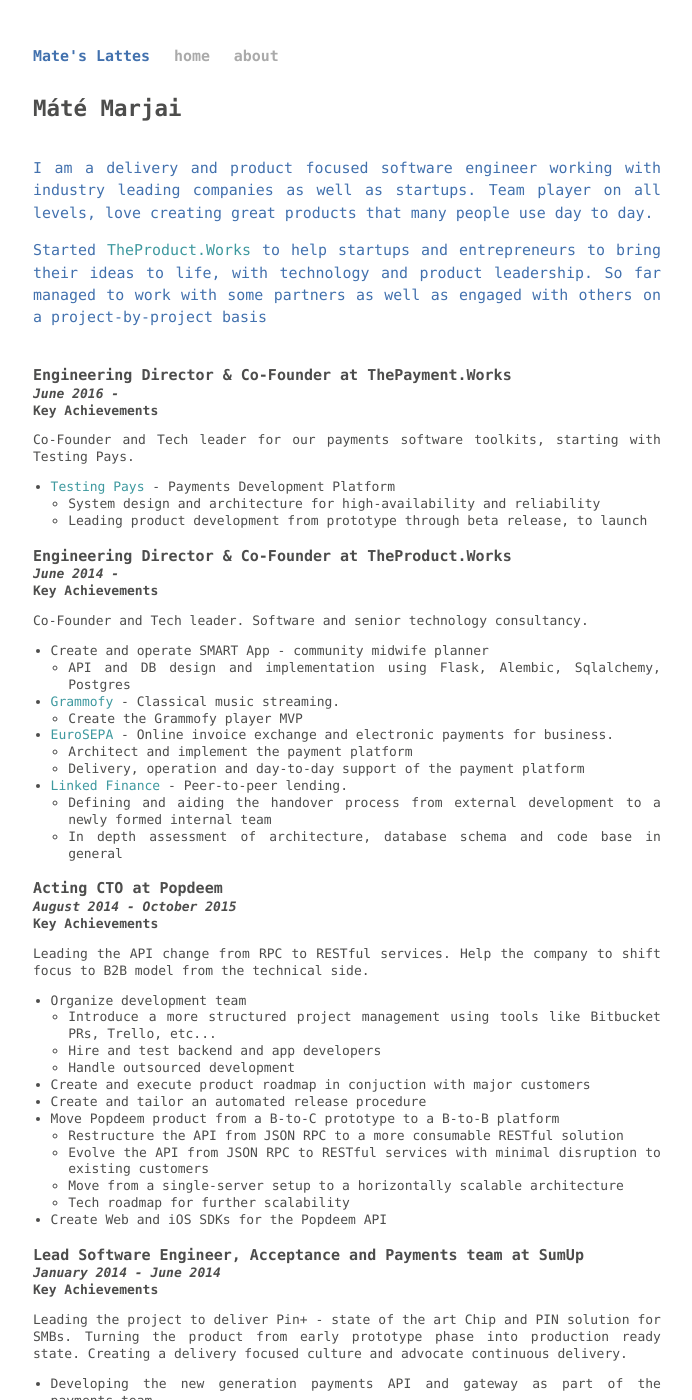
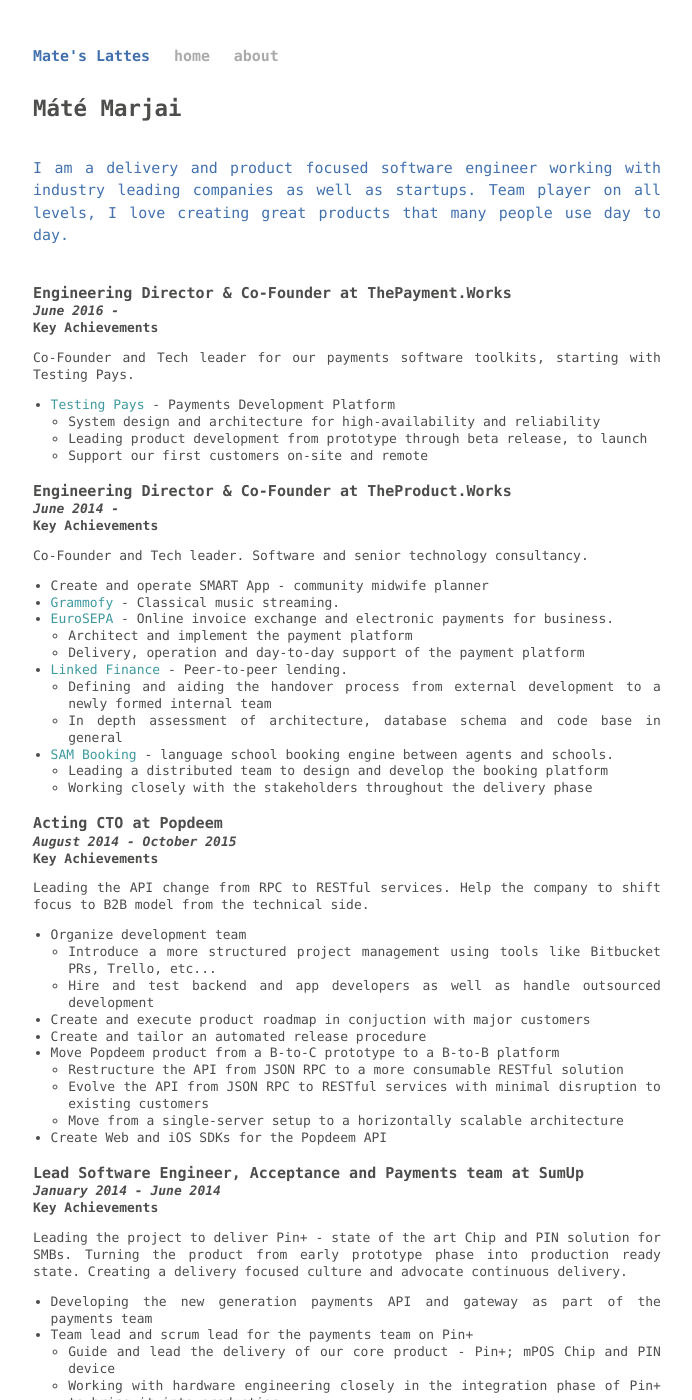
Before and after one commit to marjaimate/marjaimate.github.io, a Jekyll site: the page built from about.html, in a window 1280 px wide and 1400 px high. Shown: the whole window, without its empty margins (293-985 px from the left). Built offline with Jekyll 4.4.1, drawn with Linux system fonts in a browser that asks for light colours; some of the changed text lies outside the part shown.

Commit message:
Updated points on CV.

```diff
--- a/about.html
+++ b/about.html
@@ -9,10 +9,7 @@
   </header>
   <section class="tldr blue">
     <p>
-    I am a delivery and product focused software engineer working with industry leading companies as well as startups. Team player on all levels, love creating great products that many people use day to day.
-    </p>
-    <p>
-    Started <a href="http://theproduct.works">TheProduct.Works</a> to help startups and entrepreneurs to bring their ideas to life, with technology and product leadership. So far managed to work with some partners as well as engaged with others on a project-by-project basis
+    I am a delivery and product focused software engineer working with industry leading companies as well as startups. Team player on all levels, I love creating great products that many people use day to day.
     </p>
   </section>
   <br/>
@@ -28,6 +25,7 @@
         <ul>
           <li>System design and architecture for high-availability and reliability</li>
           <li>Leading product development from prototype through beta release, to launch</li>
+          <li>Support our first customers on-site and remote</li>
         </ul>
       </li>
     </ul>
@@ -40,16 +38,8 @@
     Co-Founder and Tech leader. Software and senior technology consultancy.
     </p>
     <ul>
-      <li>Create and operate SMART App - community midwife planner
-        <ul>
-          <li>API and DB design and implementation using Flask, Alembic, Sqlalchemy, Postgres</li>
-        </ul>
-      </li>
-      <li><a href="https://grammofy.com/player/" target="_blank">Grammofy</a> - Classical music streaming.
-        <ul>
-          <li>Create the Grammofy player MVP</li>
-        </ul>
-      </li>
+      <li>Create and operate SMART App - community midwife planner </li>
+      <li><a href="https://grammofy.com/player/" target="_blank">Grammofy</a> - Classical music streaming.</li>
       <li><a href="http://eurosepa.com" target="_blank">EuroSEPA</a> - Online invoice exchange and electronic payments for business.
         <ul>
           <li>Architect and implement the payment platform</li>
@@ -60,6 +50,12 @@
         <ul>
           <li>Defining and aiding the handover process from external development to a newly formed internal team</li>
           <li>In depth assessment of architecture, database schema and code base in general</li>
+        </ul>
+      </li>
+      <li><a href="http://booking.samplatform.com" target="_blank">SAM Booking</a> - language school booking engine between agents and schools.
+        <ul>
+          <li>Leading a distributed team to design and develop the booking platform</li>
+          <li>Working closely with the stakeholders throughout the delivery phase</li>
         </ul>
       </li>
     </ul>
@@ -85,7 +80,6 @@
           <li>Restructure the API from JSON RPC to a more consumable RESTful solution</li>
           <li>Evolve the API from JSON RPC to RESTful services with minimal disruption to existing customers</li>
           <li>Move from a single-server setup to a horizontally scalable architecture</li>
-          <li>Tech roadmap for further scalability</li>
         </ul>
       </li>
       <li>Create Web and iOS SDKs for the Popdeem API</li>
@@ -102,9 +96,8 @@
       <li>Team lead and scrum lead for the payments team on Pin+
         <ul>
           <li>Guide and lead the delivery of our core product - Pin+; mPOS Chip and PIN device</li>
-          <li>Working with terminal engineering closely in the integration phase of Pin+ to bring it into production</li>
+          <li>Working with hardware engineering closely in the integration phase of Pin+ to bring it into production</li>
           <li>Support the device and system certification process: GICC - EMV payments, MTIP - MasterCard, ADTV - Visa, Visa Live tests</li>
-          <li>Simplify and make our backend more reliable and production traffic ready</li>
         </ul>
       </li>
     </ul>
@@ -122,10 +115,10 @@
     Built up the Dublin Software Team from the inception of SumUp. Working closely with SumUp's founders from the get-go. Design and create the core API and all the pieces around it with the team in Dublin. Working closely with SysOps on bootstrapping deployment processes.
     </p>
     <ul>
-      <li>Prototyping and maintaining internal admin interface for Customer Service, Payment Operations, AML</li>
+      <li>Deliver and maintaining internal admin interface for Customer Service, Payment Operations, AML</li>
       <li>Creating core API to handle payment transactions, merchant authentication and signups
         <ul>
-          <li>Design and lead core Ruby API implementation tailored to bootstrap and launch SumUp</li>
+          <li>Design and lead core Ruby API implementation to launch SumUp</li>
           <li>Conducted API switch to apps with minimal disruption to existing software and apps</li>
           <li>Daily operation of the entire payments systems</li>
           <li>Create the deployment procedure and introduce continuous integration and delivery to aid the team to deploy more frequently with ease</li>
@@ -142,7 +135,6 @@
       <li>Tech lead and mentor to junior developers, helping them to grow as a programmer and team player</li>
       <li>Creating for award winning prototype for a customer payment app (Finnovate, January 2013)</li>
       <li>Design and deliver solution for receipt printer and coherent receipt generation and display</li>
-      <li>Always available to Q&amp;A to all parts of the company from all over the world</li>
     </ul>
     <br/>
 
@@ -154,9 +146,7 @@
     </p>
     <ul>
       <li>Planned and delivered high business value projects such as Promotion Platform and Quick Compare</li>
-      <li>Code refactoring on various parts of the hostelworld core code </li>
-      <li>Implement the workflow within Jira issue tracking system </li>
-      <li>Conduct migration from Bugzilla to Jira for issue/bug tracking</li>
+      <li>Implement the workflow within Jira issue tracking system and migrate from Bugzilla</li>
     </ul>
     <p class="key-points">
       Enhancing our mobile presense on dedicated site and mobile app. Conduct code migration from JS to CoffeeScript. Delivering v1.0 of our cross platform mobile app on iOS and Android using the mobile site as a base. Reorganise the backend APIs used for mobile and external services.
@@ -166,9 +156,7 @@
       <li>Mobile API development for mobile sites and external services
       <ul>
         <li>Handle all aspects of the API, from signup to taking card details and making payments</li>
-        <li>Restructure API code for easier future management</li>
-        <li>Implement API calls for new mobile site m.hostels.com</li>
-        <li>Developing localisation solutions</li>
+        <li>Restructure and improve API code for easier future management</li>
       </ul>
       </li>
     </ul>
@@ -204,6 +192,20 @@
   <hr>
   <br/>
   <section class="resume post">
+    <h3>Community</h3>
+    <br/>
+    <h3><a href="https://www.meetup.com/Erlang-Ireland">Erlang & Elixir meetup</a></h3>
+    <h4>2015 - </h4>
+    <h5>Organiser</h5>
+    <br/>
+    <h3><a href="https://www.meetup.com/FunctionalKubs">Functional Kubs</a></h3>
+    <h4>2017 - </h4>
+    <h5>Co-Organiser</h5>
+  </section>
+  <br/>
+  <hr>
+  <br/>
+  <section class="resume post">
     <h3>Studies and qualifications</h3>
     <br/>
     <h3><a href="https://www.elte.hu/en">Eötvös Loránd University, Faculty of Informatics, Budapest</a></h3>
```
Also changed, not shown: other parts of about.html (+1 -2 lines), 1 other file.
